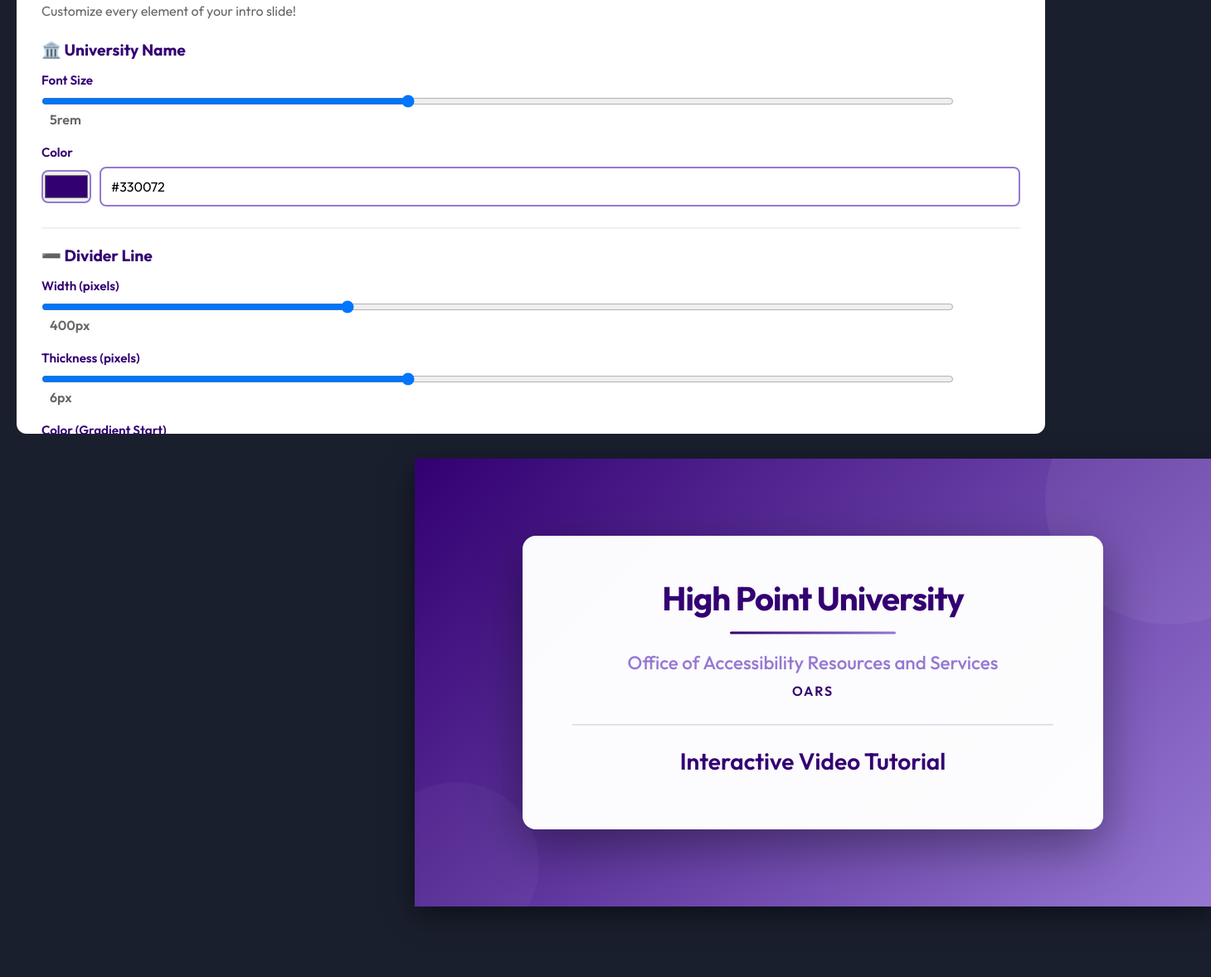
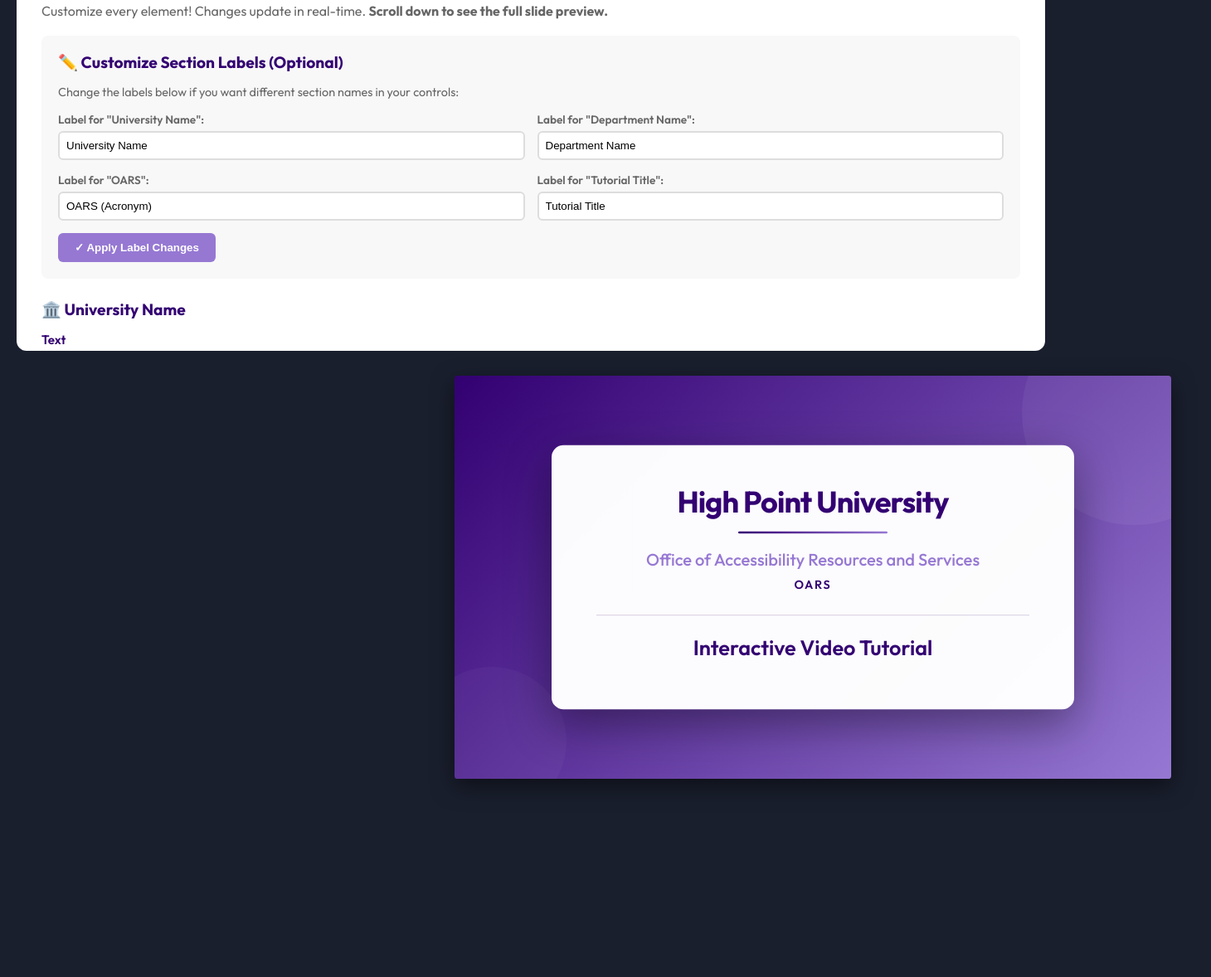
Before and after one commit to tjpeddle/HPU-OARS-Intro-Slide-Generator, a plain HTML site: page index.html in a window 1280 px wide. Shown: the part 97-1275 px from the top of the page at 83% size, 1460 px wide, since content can reach past the window. Drawn offline with nearby package versions, Linux system fonts and the light colour scheme.

Commit message:
Add files via upload

```diff
--- a/index.html
+++ b/index.html
@@ -25,7 +25,7 @@
             margin-bottom: 30px;
             max-width: 1400px;
             margin: 0 auto 30px auto;
-            max-height: 600px;
+            max-height: 500px;
             overflow-y: auto;
         }
 
@@ -135,9 +135,11 @@
         .slide-container {
             width: 1920px;
             height: 1080px;
-            margin: 0 auto;
+            margin: 40px auto;
             transform-origin: top center;
             box-shadow: 0 20px 60px rgba(0, 0, 0, 0.5);
+            border-radius: 8px;
+            overflow: hidden;
         }
 
         .intro-slide {
@@ -234,21 +236,24 @@
         }
 
         /* Responsive scaling */
-        @media (max-width: 2000px) {
+        @media (max-width: 2100px) {
             .slide-container {
-                transform: scale(0.7);
+                transform: scale(0.75);
+                margin: 20px auto;
             }
         }
 
-        @media (max-width: 1600px) {
+        @media (max-width: 1700px) {
             .slide-container {
-                transform: scale(0.5);
+                transform: scale(0.6);
+                margin: 20px auto;
             }
         }
 
-        @media (max-width: 1200px) {
+        @media (max-width: 1300px) {
             .slide-container {
-                transform: scale(0.4);
+                transform: scale(0.45);
+                margin: 10px auto;
             }
         }
     </style>
@@ -256,9 +261,39 @@
 <body>
     <div class="controls">
         <h2>🎬 HPU OARS Intro Slide Generator - Full Customization</h2>
-        <p style="color: #666; margin-bottom: 20px;">Customize every element of your intro slide!</p>
+        <p style="color: #666; margin-bottom: 20px;">Customize every element! Changes update in real-time. <strong>Scroll down to see the full slide preview.</strong></p>
 
-        <h3>🏛️ University Name</h3>
+        <div style="background: #f8f8f8; padding: 20px; border-radius: 8px; margin-bottom: 25px;">
+            <h3 style="margin: 0 0 15px 0; color: #330072;">✏️ Customize Section Labels (Optional)</h3>
+            <p style="color: #666; font-size: 0.9rem; margin-bottom: 15px;">Change the labels below if you want different section names in your controls:</p>
+
+            <div style="display: grid; grid-template-columns: 1fr 1fr; gap: 15px;">
+                <div>
+                    <label style="display: block; font-weight: 600; color: #666; margin-bottom: 5px; font-size: 0.85rem;">Label for "University Name":</label>
+                    <input type="text" id="labelUniName" value="University Name" style="padding: 8px; border: 2px solid #ddd; border-radius: 6px; width: 100%;">
+                </div>
+                <div>
+                    <label style="display: block; font-weight: 600; color: #666; margin-bottom: 5px; font-size: 0.85rem;">Label for "Department Name":</label>
+                    <input type="text" id="labelDeptName" value="Department Name" style="padding: 8px; border: 2px solid #ddd; border-radius: 6px; width: 100%;">
+                </div>
+                <div>
+                    <label style="display: block; font-weight: 600; color: #666; margin-bottom: 5px; font-size: 0.85rem;">Label for "OARS":</label>
+                    <input type="text" id="labelOARS" value="OARS (Acronym)" style="padding: 8px; border: 2px solid #ddd; border-radius: 6px; width: 100%;">
+                </div>
+                <div>
+                    <label style="display: block; font-weight: 600; color: #666; margin-bottom: 5px; font-size: 0.85rem;">Label for "Tutorial Title":</label>
+                    <input type="text" id="labelTitle" value="Tutorial Title" style="padding: 8px; border: 2px solid #ddd; border-radius: 6px; width: 100%;">
+                </div>
+            </div>
+            <button onclick="updateLabels()" style="margin-top: 15px; background: #9678D3; color: white; border: none; padding: 10px 20px; border-radius: 6px; cursor: pointer; font-weight: 600;">✓ Apply Label Changes</button>
+        </div>
+
+        <h3>🏛️ <span id="headerUniName">University Name</span></h3>
+
+        <div class="form-group">
+            <label>Text</label>
+            <input type="text" id="uniNameText" value="High Point University">
+        </div>
 
         <div class="form-group">
             <label>Font Size</label>
@@ -304,7 +339,12 @@
             </div>
         </div>
 
-        <h3>🏢 Department Name</h3>
+        <h3>🏢 <span id="headerDeptName">Department Name</span></h3>
+
+        <div class="form-group">
+            <label>Text</label>
+            <input type="text" id="deptText" value="Office of Accessibility Resources and Services">
+        </div>
 
         <div class="form-group">
             <label>Font Size</label>
@@ -320,7 +360,12 @@
             </div>
         </div>
 
-        <h3>🔤 OARS</h3>
+        <h3>🔤 <span id="headerOARS">OARS (Acronym)</span></h3>
+
+        <div class="form-group">
+            <label>Text</label>
+            <input type="text" id="oarsText" value="OARS">
+        </div>
 
         <div class="form-group">
             <label>Font Size</label>
@@ -342,7 +387,7 @@
             <span class="range-display" id="oarsSpacingDisplay">4px</span>
         </div>
 
-        <h3>📝 Tutorial Title</h3>
+        <h3>📝 <span id="headerTitle">Tutorial Title</span></h3>
 
         <div class="form-group">
             <label>Title Text</label>
@@ -406,12 +451,22 @@
 
     <script src="https://cdnjs.cloudflare.com/ajax/libs/html2canvas/1.4.1/html2canvas.min.js"></script>
     <script>
+        function updateLabels() {
+            // Update section header labels
+            document.getElementById('headerUniName').textContent = document.getElementById('labelUniName').value || 'University Name';
+            document.getElementById('headerDeptName').textContent = document.getElementById('labelDeptName').value || 'Department Name';
+            document.getElementById('headerOARS').textContent = document.getElementById('labelOARS').value || 'OARS (Acronym)';
+            document.getElementById('headerTitle').textContent = document.getElementById('labelTitle').value || 'Tutorial Title';
+        }
+
         function updateSlide() {
             // University Name
+            const uniNameText = document.getElementById('uniNameText').value || 'High Point University';
             const uniNameSize = document.getElementById('uniNameSize').value;
             const uniNameColor = document.getElementById('uniNameColor').value;
             document.getElementById('uniNameSizeDisplay').textContent = uniNameSize + 'rem';
             document.getElementById('uniNameColorText').value = uniNameColor;
+            document.getElementById('displayUniName').textContent = uniNameText;
             document.getElementById('displayUniName').style.fontSize = uniNameSize + 'rem';
             document.getElementById('displayUniName').style.color = uniNameColor;
 
@@ -429,20 +484,24 @@
             document.getElementById('displayDivider').style.background = `linear-gradient(90deg, ${dividerColor1} 0%, ${dividerColor2} 100%)`;
 
             // Department Name
+            const deptText = document.getElementById('deptText').value || 'Office of Accessibility Resources and Services';
             const deptSize = document.getElementById('deptSize').value;
             const deptColor = document.getElementById('deptColor').value;
             document.getElementById('deptSizeDisplay').textContent = deptSize + 'rem';
             document.getElementById('deptColorText').value = deptColor;
+            document.getElementById('displayDept').textContent = deptText;
             document.getElementById('displayDept').style.fontSize = deptSize + 'rem';
             document.getElementById('displayDept').style.color = deptColor;
 
             // OARS
+            const oarsText = document.getElementById('oarsText').value || 'OARS';
             const oarsSize = document.getElementById('oarsSize').value;
             const oarsColor = document.getElementById('oarsColor').value;
             const oarsSpacing = document.getElementById('oarsSpacing').value;
             document.getElementById('oarsSizeDisplay').textContent = oarsSize + 'rem';
             document.getElementById('oarsColorText').value = oarsColor;
             document.getElementById('oarsSpacingDisplay').textContent = oarsSpacing + 'px';
+            document.getElementById('displayOARS').textContent = oarsText;
             document.getElementById('displayOARS').style.fontSize = oarsSize + 'rem';
             document.getElementById('displayOARS').style.color = oarsColor;
             document.getElementById('displayOARS').style.letterSpacing = oarsSpacing + 'px';
@@ -471,6 +530,7 @@
 
         function resetDefaults() {
             // University Name
+            document.getElementById('uniNameText').value = 'High Point University';
             document.getElementById('uniNameSize').value = 5;
             document.getElementById('uniNameColor').value = '#330072';
 
@@ -481,10 +541,12 @@
             document.getElementById('dividerColor2').value = '#9678D3';
 
             // Department
+            document.getElementById('deptText').value = 'Office of Accessibility Resources and Services';
             document.getElementById('deptSize').value = 2.8;
             document.getElementById('deptColor').value = '#9678D3';
 
             // OARS
+            document.getElementById('oarsText').value = 'OARS';
             document.getElementById('oarsSize').value = 2;
             document.getElementById('oarsColor').value = '#330072';
             document.getElementById('oarsSpacing').value = 4;
```
